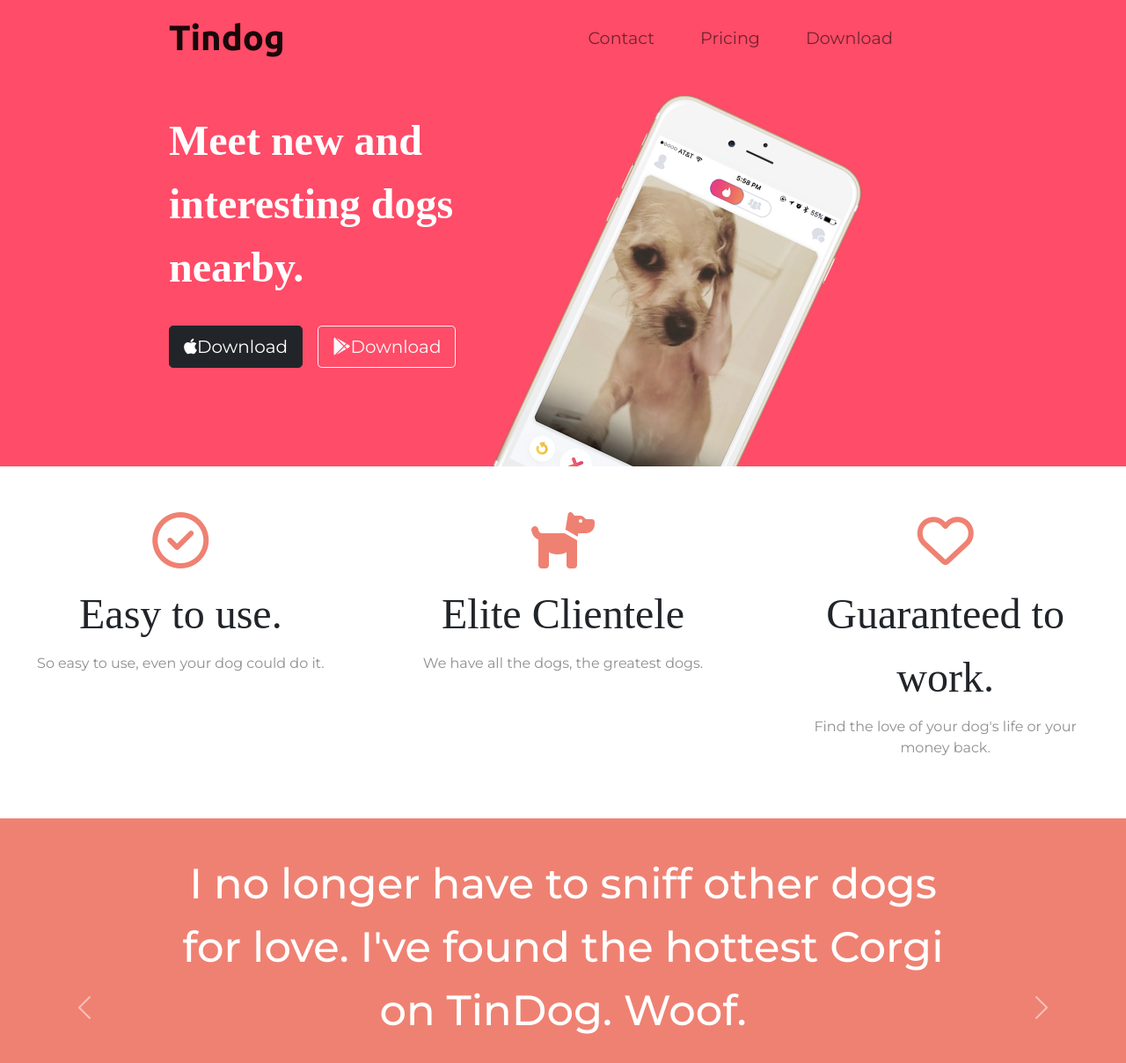
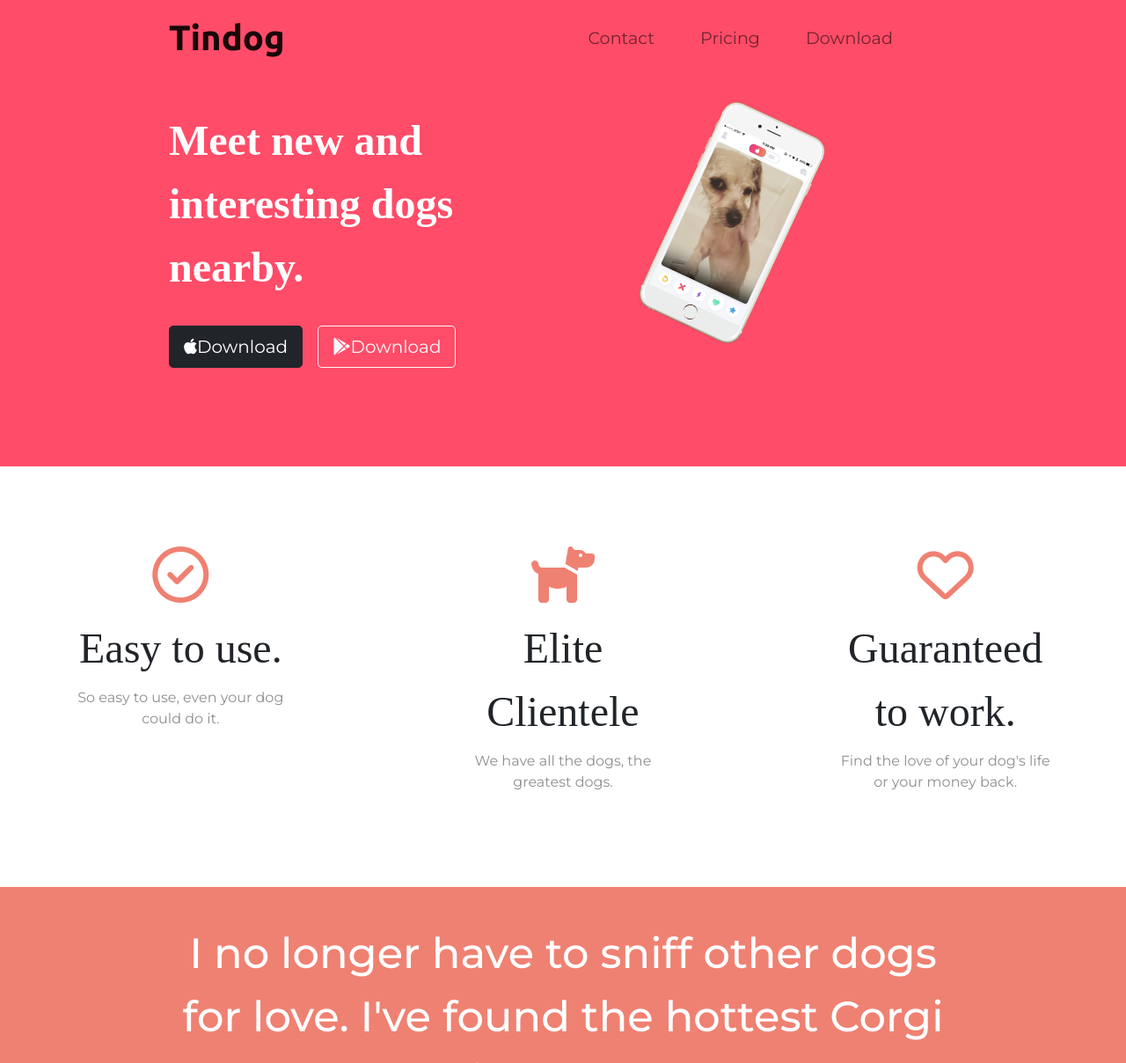
Before and after one commit to Abdullah3423/tindog, a plain HTML site: page index.html in a window 1280 px wide. Shown: the top 1208 px of the page at 88% size. Drawn offline with nearby package versions, Linux system fonts and the light colour scheme.

Commit message:
Update styles.css

```diff
--- a/styles.css
+++ b/styles.css
@@ -54,7 +54,7 @@ color: #fff;
 }
 /* image-title */
 .image-title{
-  width:20%;
+  width:10%;
   transform: rotate(25deg);
   position: absolute;
   right: 30%;
@@ -72,7 +72,7 @@ background-color: #fff;
 }
 .features-box{
   text-align: center;
-  padding: 4%;
+  padding: 7%;
 }
 .icon{
   color:#ef8172;
```
